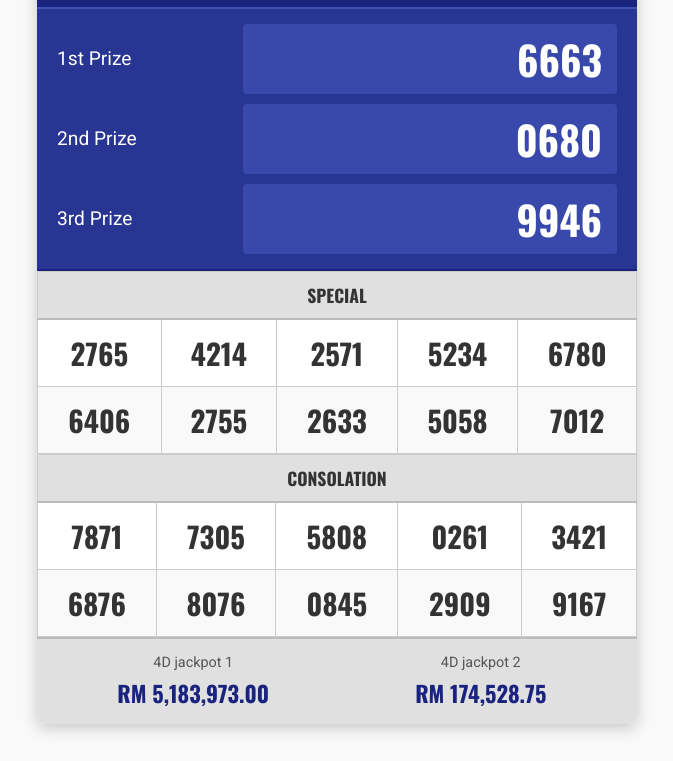
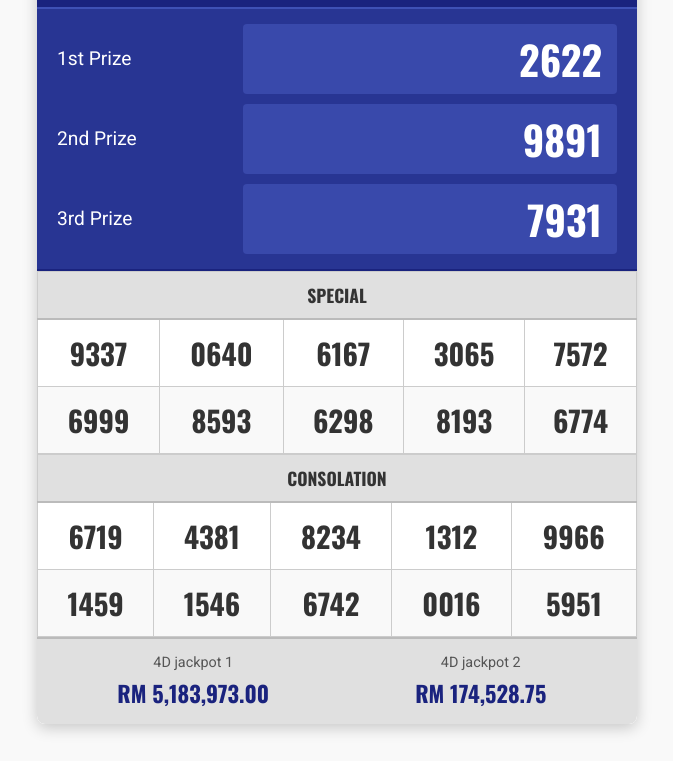
Before and after one commit to DAHENG4D/DAHENG, a plain HTML site: page index.html in a window 1280 px wide. Shown: the part 713-1474 px from the top of the page, without its empty margins (303-976 px from the left). Drawn offline with nearby package versions, Linux system fonts and the light colour scheme.

Commit message:
Auto-update index.html on Fri Nov 20 18:58:31 UTC 2026

```diff
--- a/index.html
+++ b/index.html
@@ -63,12 +63,12 @@
 </section>
 <section class="results-main-section" id="results">
 <h2 data-i18n="resultsHeading">Official DAHENG 4D Results</h2>
-<p class="section-description" data-i18n="resultsDescription">Here are the latest official results for Thu 19-11-2026.</p>
+<p class="section-description" data-i18n="resultsDescription">Here are the latest official results for Fri 20-11-2026.</p>
 <div class="results-card">
 <div class="header-section">
 <div class="header-left">
 <span class="logo-text" data-i18n="brandName">DAHENG 4D</span>
-<span class="draw-date">Thu 19-11-2026</span>
+<span class="draw-date">Fri 20-11-2026</span>
 </div>
 <div class="header-right">
 <span class="draw-no"></span>
@@ -78,15 +78,15 @@
 <div class="prize-section top-prizes">
 <div class="prize-row">
 <div class="prize-label" data-i18n="prizeLabel1">1st Prize</div>
-<div class="prize-number">6663</div>
+<div class="prize-number">2622</div>
 </div>
 <div class="prize-row">
 <div class="prize-label" data-i18n="prizeLabel2">2nd Prize</div>
-<div class="prize-number">0680</div>
+<div class="prize-number">9891</div>
 </div>
 <div class="prize-row">
 <div class="prize-label" data-i18n="prizeLabel3">3rd Prize</div>
-<div class="prize-number">9946</div>
+<div class="prize-number">7931</div>
 </div>
 </div>
 <table class="results-table special-table">
@@ -97,18 +97,18 @@
 </thead>
 <tbody>
 <tr>
-<td>2765</td>
-<td>4214</td>
-<td>2571</td>
-<td>5234</td>
-<td>6780</td>
+<td>9337</td>
+<td>0640</td>
+<td>6167</td>
+<td>3065</td>
+<td>7572</td>
 </tr>
 <tr>
-<td>6406</td>
-<td>2755</td>
-<td>2633</td>
-<td>5058</td>
-<td>7012</td>
+<td>6999</td>
+<td>8593</td>
+<td>6298</td>
+<td>8193</td>
+<td>6774</td>
 </tr>
 </tbody>
 </table>
@@ -120,18 +120,18 @@
 </thead>
 <tbody>
 <tr>
-<td>7871</td>
-<td>7305</td>
-<td>5808</td>
-<td>0261</td>
-<td>3421</td>
+<td>6719</td>
+<td>4381</td>
+<td>8234</td>
+<td>1312</td>
+<td>9966</td>
 </tr>
 <tr>
-<td>6876</td>
-<td>8076</td>
-<td>0845</td>
-<td>2909</td>
-<td>9167</td>
+<td>1459</td>
+<td>1546</td>
+<td>6742</td>
+<td>0016</td>
+<td>5951</td>
 </tr>
 </tbody>
 </table>
```
